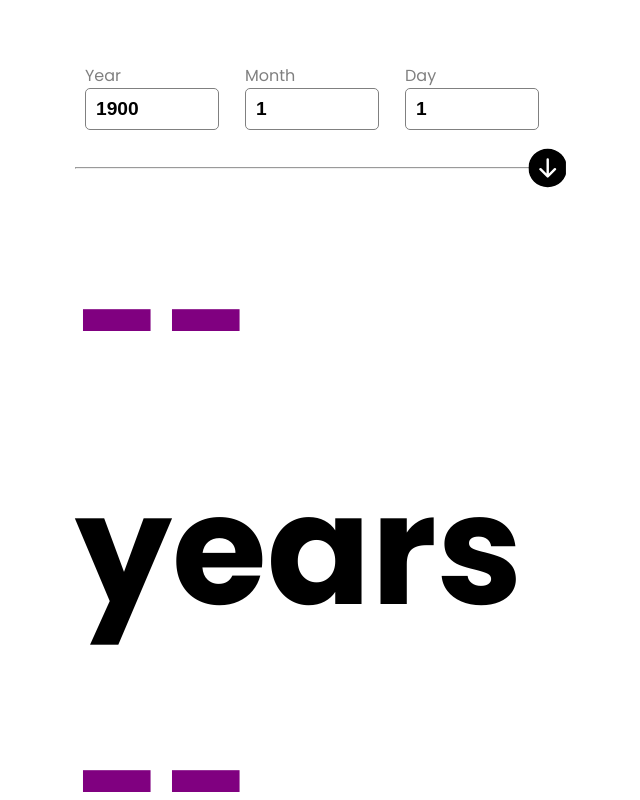
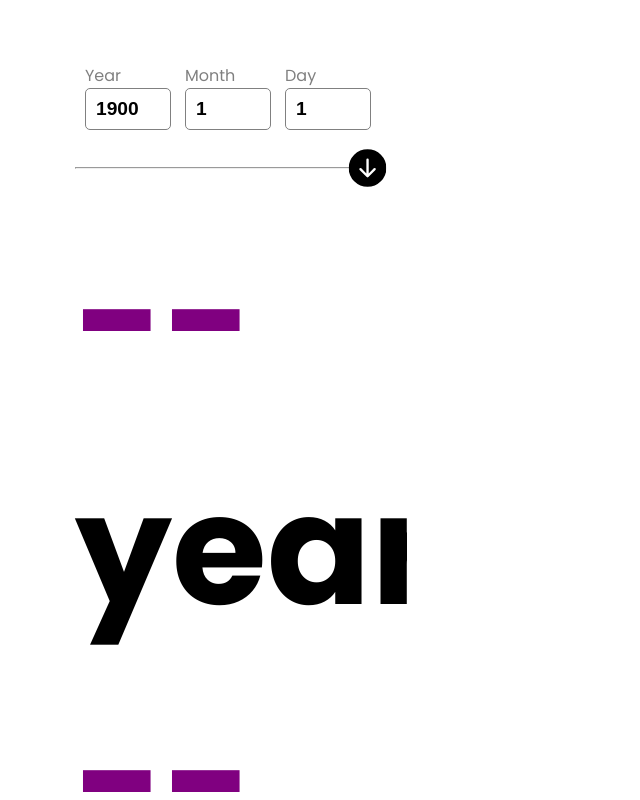
Before and after one commit to GordonPalagi/ageCalc, a React (Vite) app in the folder ageCalc/: page / in a window 1280 px wide. Shown: the top 800 px of the page, without its empty margins (297-937 px from the left). Built offline with nearby package versions, Linux system fonts and the light colour scheme.

Commit message:
changed width

```diff
--- a/ageCalc/src/App.css
+++ b/ageCalc/src/App.css
@@ -14,7 +14,7 @@
   border-radius: 10px 10px 35% 10px;
   padding: 2rem;
   font-family: 'Poppins', 'sans-serif';
-  width: clamp(300px, 80%, 600px);
+  width: clamp(300px, 50%, 600px);
   overflow: hidden;
 }
 
```
